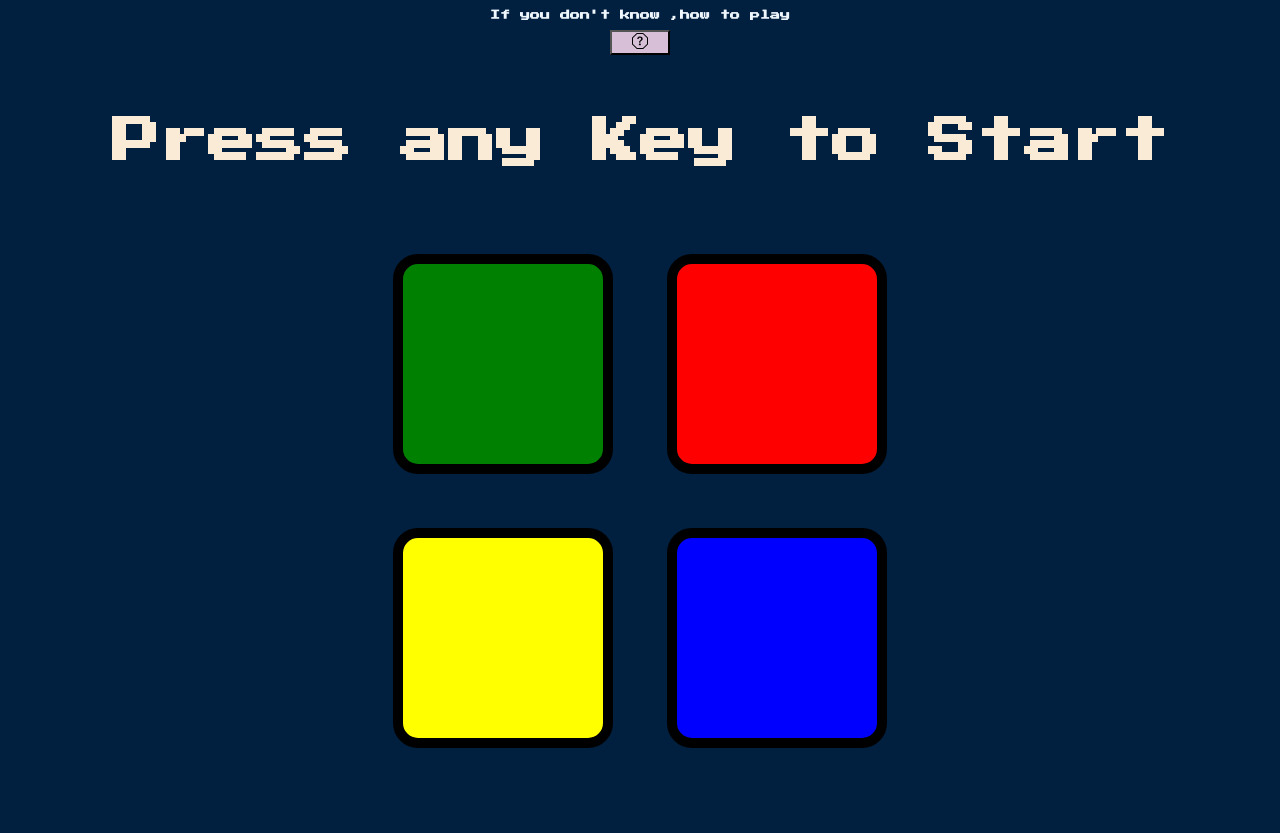
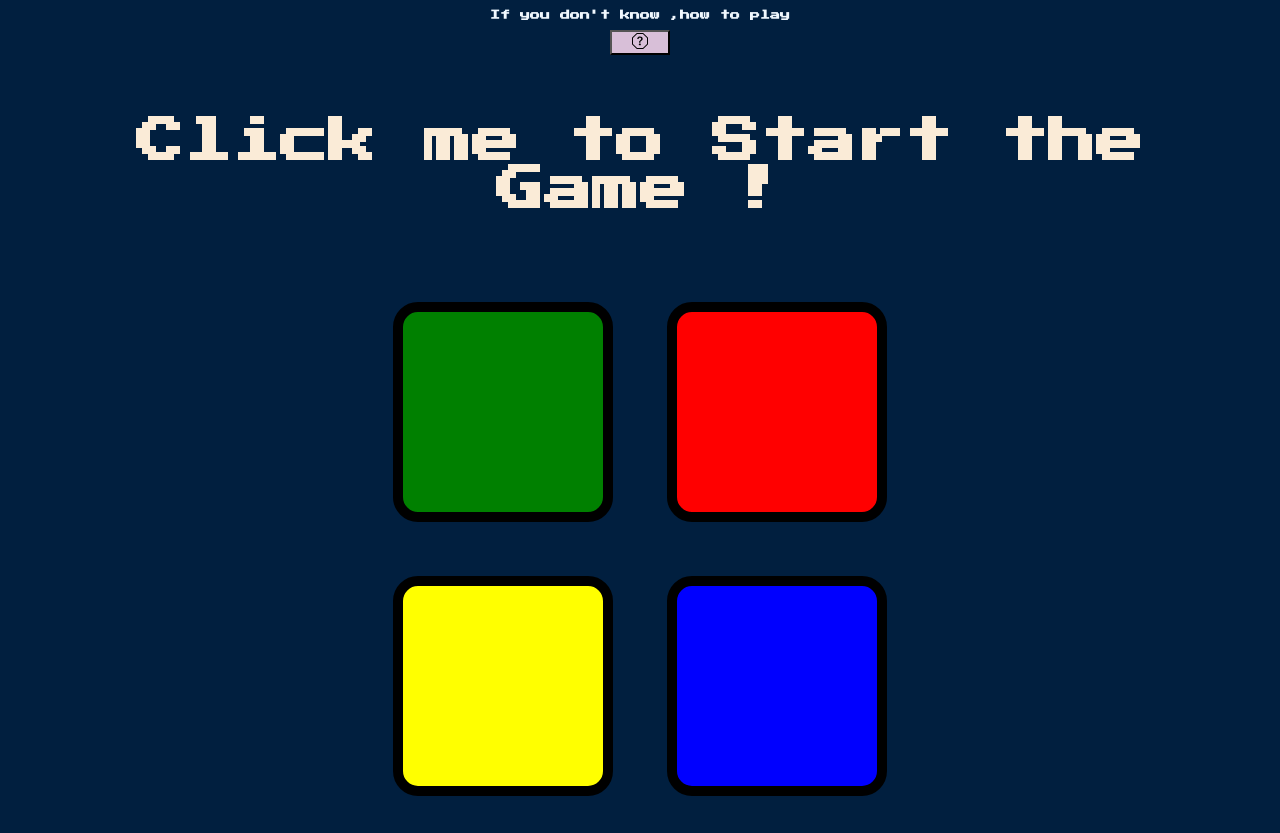
Before and after one commit to SriDharan09/Udemy-Projects, a plain HTML site: page index.html in a window 1280 px wide. Before the commit the page ends 800 px from the top, so only its background shows below. Drawn offline with nearby package versions, Linux system fonts and the light colour scheme.

Commit message:
Update heading index

```diff
--- a/index.html
+++ b/index.html
@@ -26,7 +26,7 @@
         <iframe width="420" height="315" src="https://www.youtube.com/embed/5Stxm-SGq5w" title="Handheld Simon Game for Instructables Game Design Competition Spring 2023" frameborder="0" allow="accelerometer; autoplay; clipboard-write; encrypted-media; gyroscope; picture-in-picture; web-share" allowfullscreen class="video"></iframe>
     </div>
 </div>
-    <h1 id="level-title">Press any Key to Start</h1>
+    <h1 id="level-title">Click me to Start the Game !</h1>
 
     <div class="container">
       <div class="row">
```
